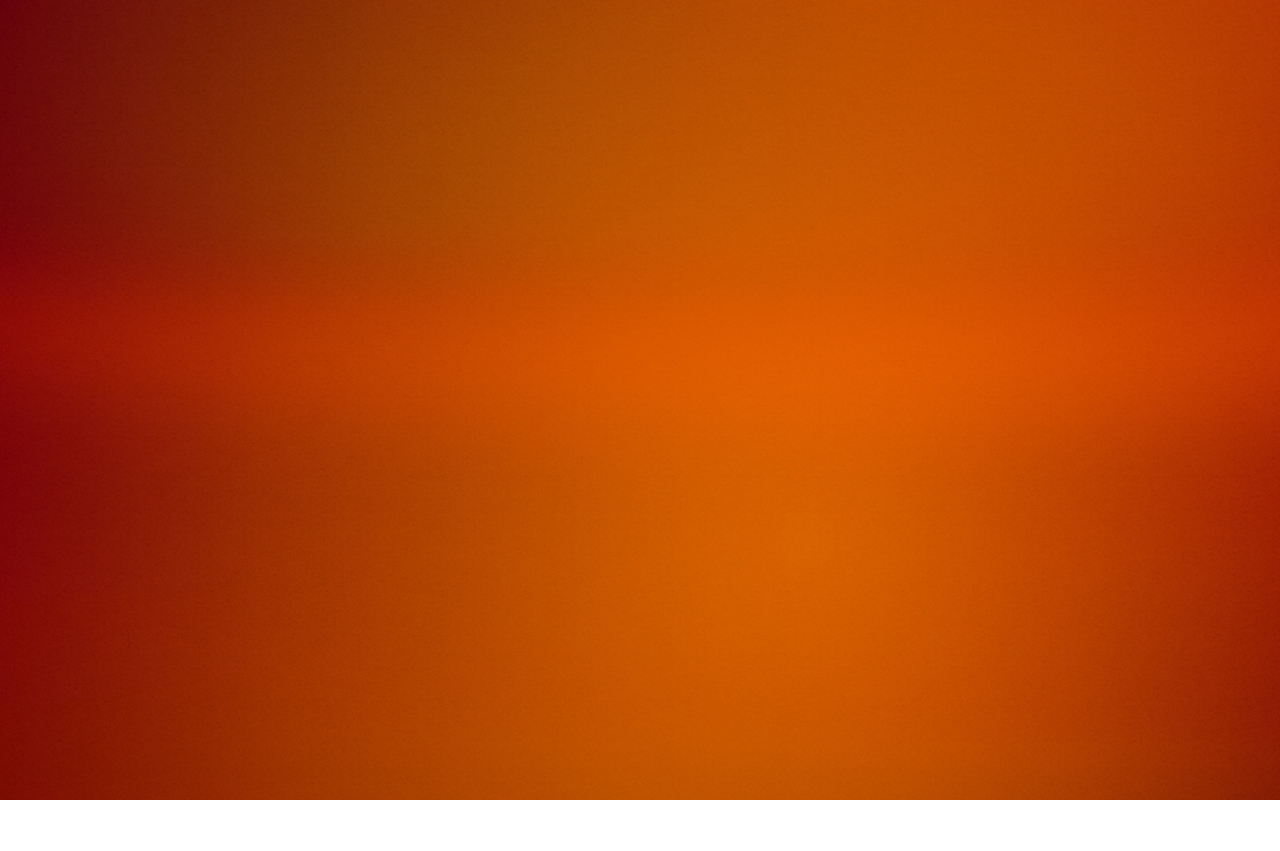
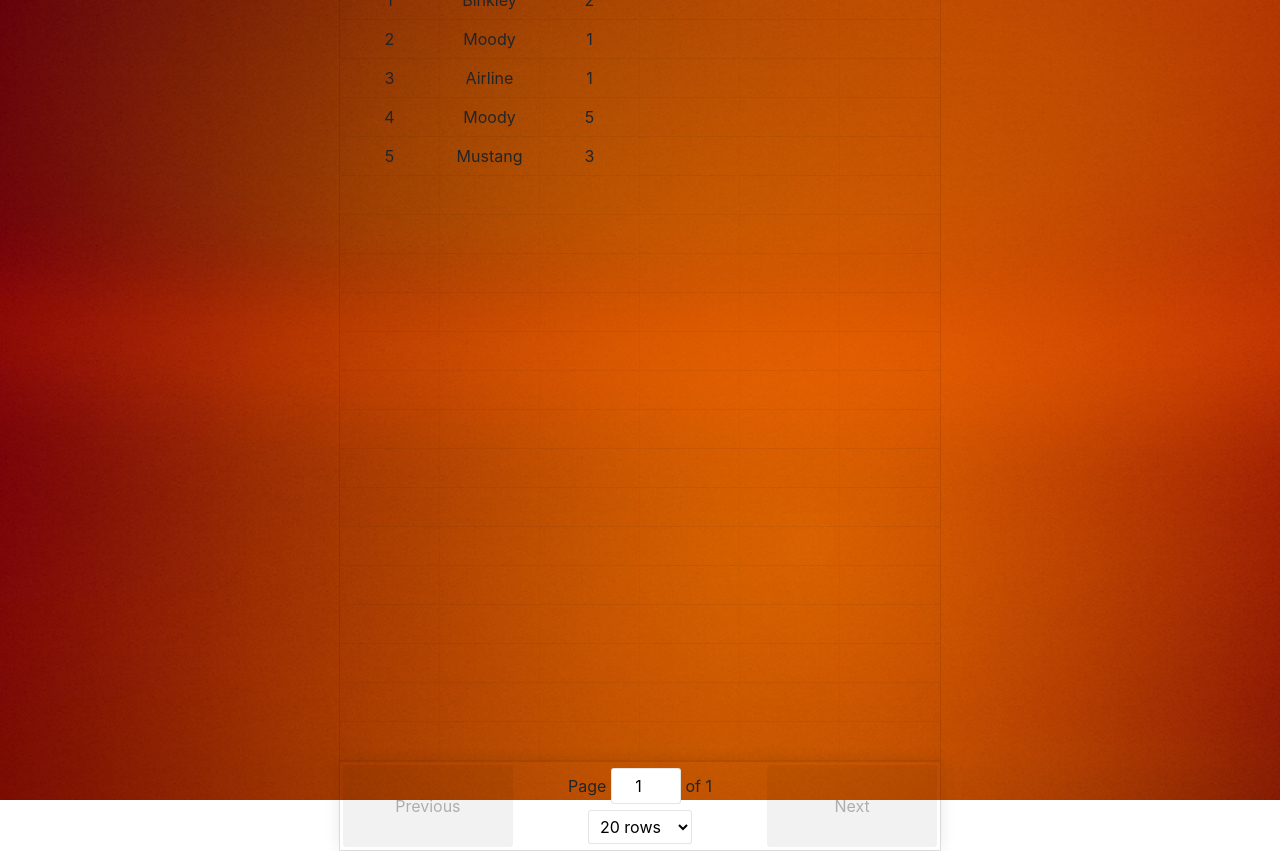
Before and after one commit to Shadowninja33/SmarkCSE4345, a React (Create React App) app in the folder software/webapp/: page /results in a window 1280 px wide. Before the commit the page ends 800 px from the top, so only its background shows below. Built offline with nearby package versions, Linux system fonts and the light colour scheme.

Commit message:
added results table with temp data

```diff
--- a/software/webapp/src/App.js
+++ b/software/webapp/src/App.js
@@ -6,6 +6,7 @@ import Permits from './Components/Permits/Permits';
 
 import { BrowserRouter as Router, Route, Link, Switch, withRouter } from "react-router-dom";
 import SpaceAttributes from './Components/SpaceAttributes/SpaceAttributes';
+import Results from './Components/Results/Results';
 
 
 class App extends Component {
@@ -49,12 +50,18 @@ class App extends Component {
       <SpaceAttributes setAttributes={(a, b, c) => this.setAttributes(a, b, c)} />
       );
     }
+
+    const showResults = (props) => {
+      return <Results />
+    }
+
     return (
       <div className="App app-routes">
         <Switch>
           <Route exact path="/garages"  component={selectGarages}  />
           <Route path="/permits" component={selectPermits} />
           <Route path="/attributes" component={selectAttributes} />
+          <Route path="/results" component={showResults} />
         </Switch>
       </div>
     );
--- a/software/webapp/src/Components/Results/Results.jsx
+++ b/software/webapp/src/Components/Results/Results.jsx
@@ -0,0 +1,94 @@
+import React from 'react';
+
+import ReactTable from 'react-table';
+import 'react-table/react-table.css'
+
+
+class Results extends React.Component {
+  constructor() {
+    super();
+    this.state = { someKey: 'someValue' };
+  }
+
+  state = {
+
+  }
+
+
+
+
+
+  render() {
+
+    const data = [{
+        number: 1,
+        garage: 'Binkley',
+        level: 2,
+        compact: true,
+        covered: true,
+        ev: true
+    }, {
+        number: 2,
+        garage: 'Moody',
+        level: 1,
+        compact: true,
+        covered: false,
+        ev: false
+    }, {
+        number: 3,
+        garage: 'Airline',
+        level: 1,
+        compact: true,
+        covered: false,
+        ev: true
+    }, {
+        number: 4,
+        garage: 'Moody',
+        level: 5,
+        compact: true,
+        covered: false,
+        ev: false
+    }, {
+        number: 5,
+        garage: 'Mustang',
+        level: 3,
+        compact: false,
+        covered: false,
+        ev: false
+    }
+]
+
+    const columns = [{
+        Header: '#',
+        accessor: 'number'
+    }, {
+        Header: 'Garage',
+        accessor: 'garage'
+    }, {
+        Header: 'Level',
+        accessor: 'level',
+    }, {
+        Header: 'Compact',
+        accessor: 'compact'
+    }, {
+        Header: 'Covered',
+        accessor: 'covered'
+    }, {
+        Header: 'EV',
+        accessor: 'ev'
+    }]
+
+    return (
+
+        <>
+            <ReactTable data={data} columns={columns} />
+        </>
+    );
+  }
+
+  componentDidMount() {
+
+  }
+}
+
+export default Results;
```
